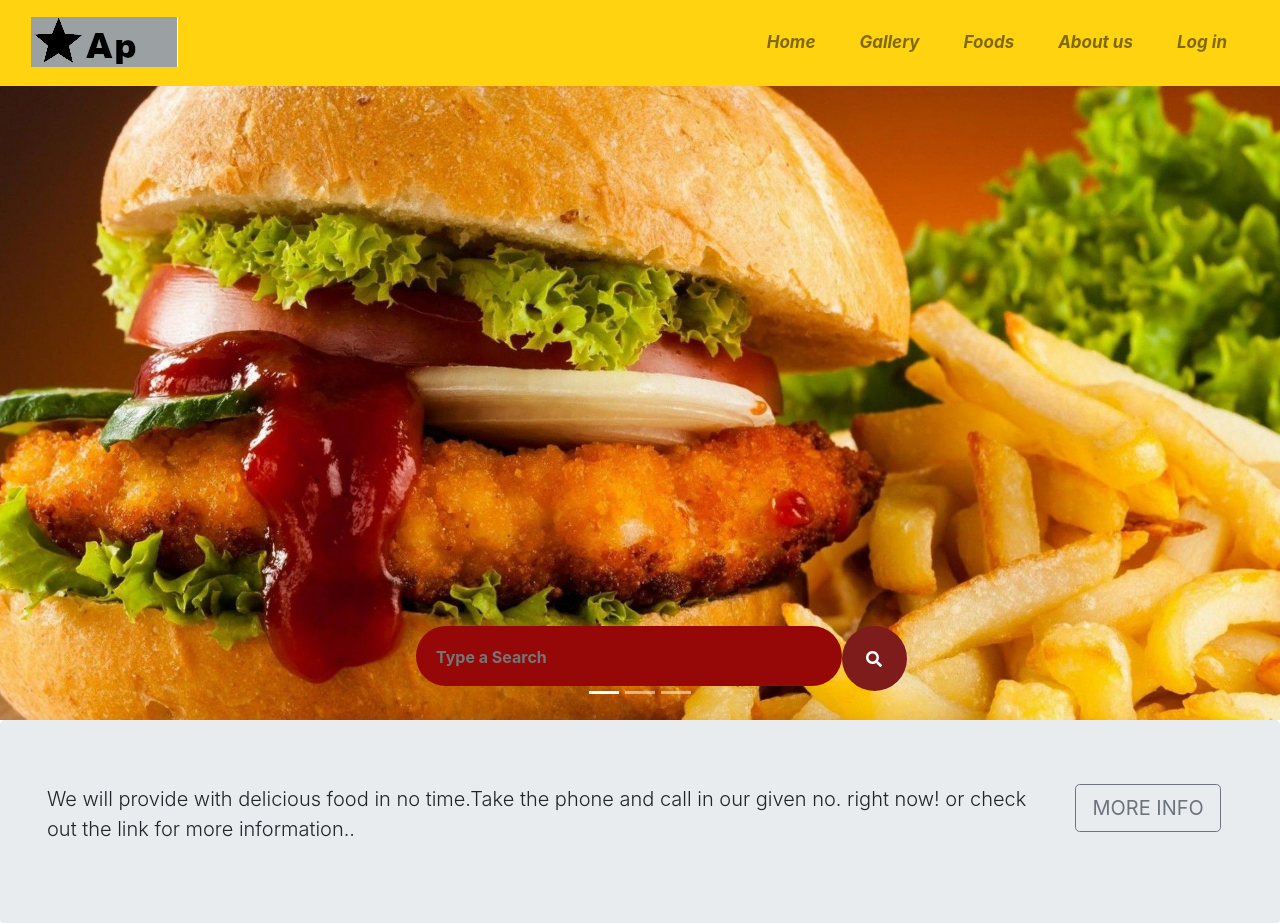
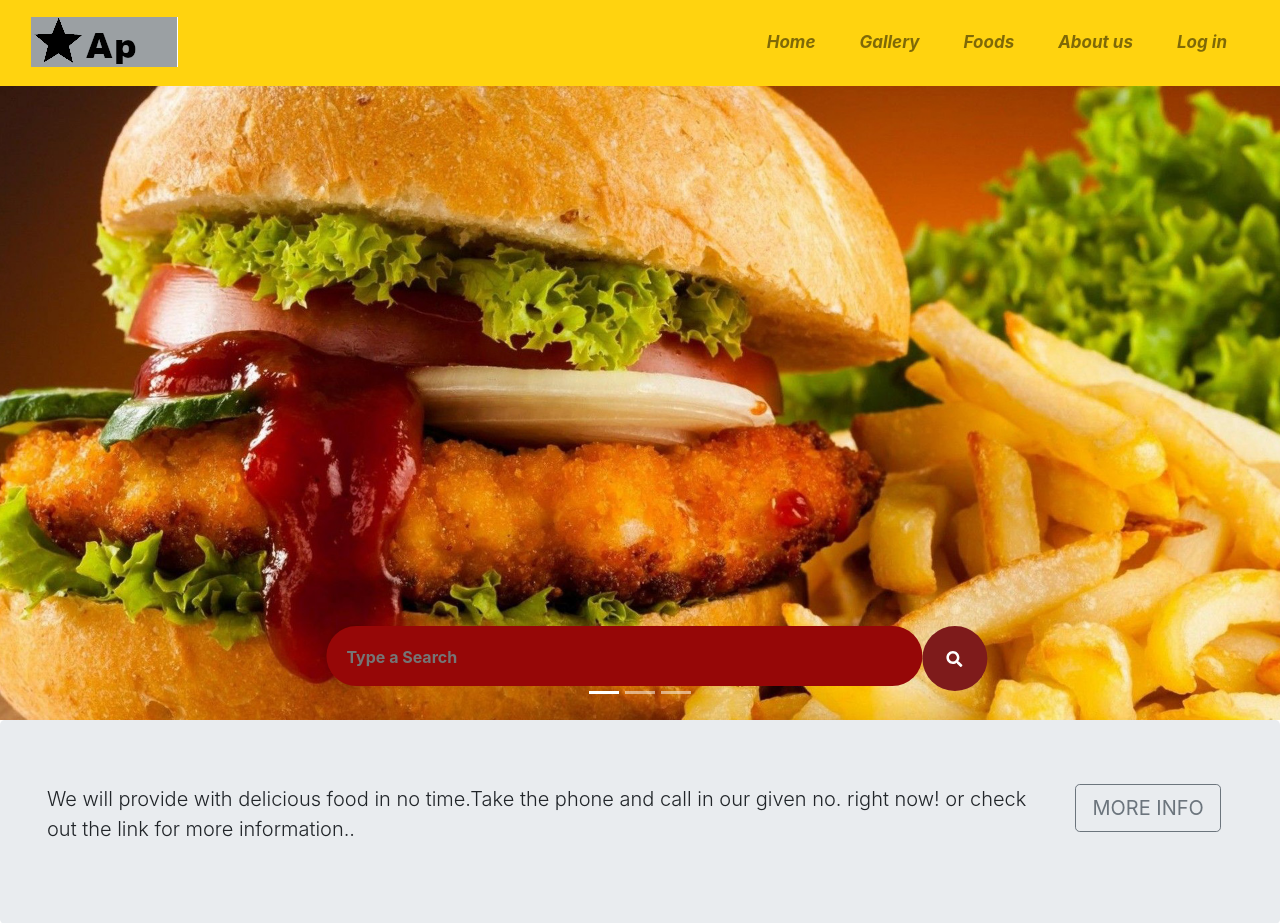
Before and after one commit to DESK-webdev/team_webdev, a PHP site: template templates/201922_food/index.html in a window 1280 px wide. Shown: the top 923 px of the page. Run offline with PHP 8.4, Linux system fonts and the light colour scheme; the template is opened without the code that fills it, so the values that code supplies are empty; some libraries are stand-ins or nearby versions.

Commit message:
fixed error

```diff
--- a/templates/201922_food/css/style_food.css
+++ b/templates/201922_food/css/style_food.css
@@ -25,7 +25,7 @@
    /* my */
 .search{
     position: absolute;
-    width: 50%;
+    width: 70%;
     left: 50%;
     top:-110% ;
     transform: translate(-50%,-50%);
@@ -36,7 +36,7 @@
   }
 
   .search:hover {
-    width:80% ;
+    width:100% ;
     transition: 0.5s;
   }
 
```
